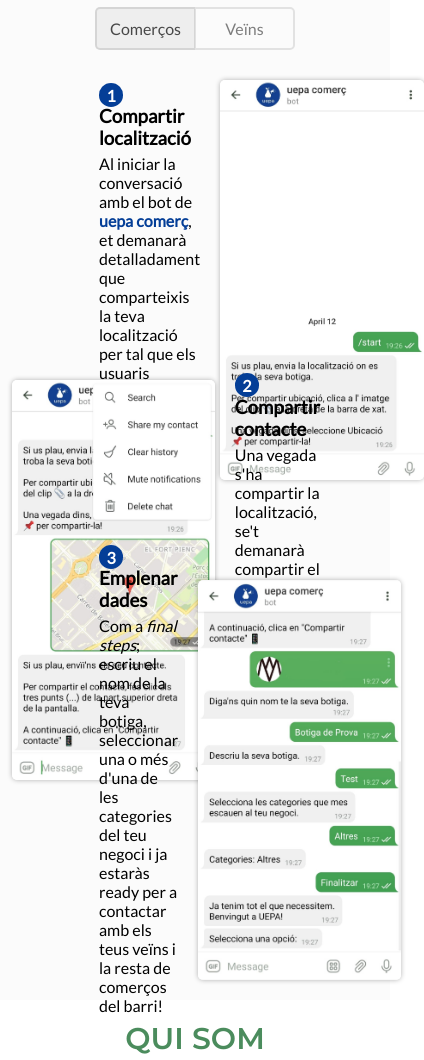
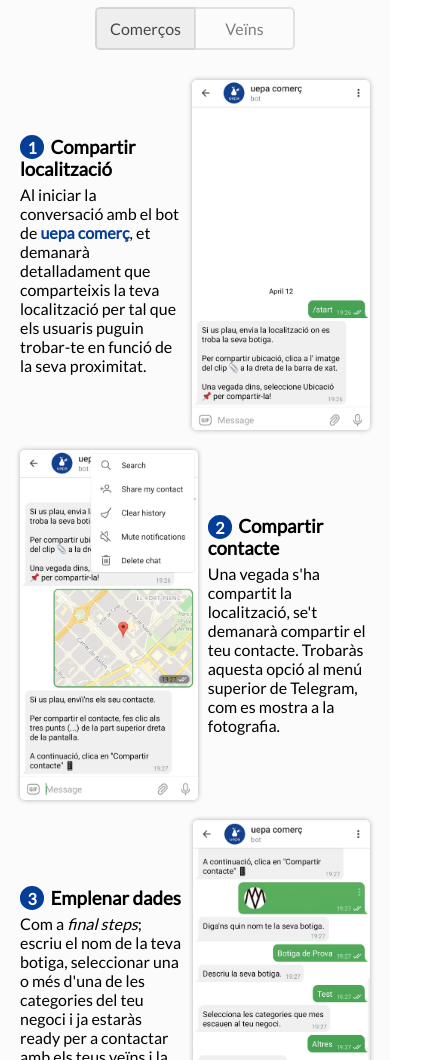
Before and after one commit to martihomssoler/uepa, a plain HTML site: page index.html in a window 390 px wide. Shown: the part 1183-2243 px from the top of the page, 424 px wide, since content can reach past the window. Drawn offline with Linux system fonts and the light colour scheme.

Commit message:
Com Funciona mobile version done

```diff
--- a/index.html
+++ b/index.html
@@ -128,12 +128,12 @@
                         <img src="./public/img/steps/shop-step1.jpeg" alt="" class="step__img">
                     </li>
                     <li class="section-shops__step section-shops__step-2">
-                        <div class="step__guide">
+                        <div class="step__guide step__guide-2">
                             <h3 class="step__title">
                                 <span class="step__index step__index-shops">2</span> Compartir contacte
                             </h3>
                             <p class="step__text">
-                                Una vegada s'ha compartir la localització, se't demanarà compartir el teu contacte.
+                                Una vegada s'ha compartit la localització, se't demanarà compartir el teu contacte.
                                 Trobaràs aquesta opció al menú superior de Telegram, com es mostra a la fotografia.
                             </p>
                         </div>
@@ -170,7 +170,7 @@
                         <img src="./public/img/steps/client-step1.jpeg" alt="" class="step__img">
                     </li>
                     <li class="section-clients__step section-clients__step-2">
-                        <div class="step__guide">
+                        <div class="step__guide step__guide-2">
                             <h3 class="step__title">
                                 <span class="step__index step__index-clients">2</span> Explorar el teu barri
                             </h3>
--- a/styles/index.css
+++ b/styles/index.css
@@ -559,6 +559,32 @@
         transition: max-height .2s ease-out
     }
 
+    /* How */
+    .how {
+        padding: 0 2rem;
+    }
+
+    .section-shops__steps, .section-clients__steps {
+        display: flex;
+        flex-direction: column;
+    }
+
+    .section-shops__step, .section-clients__step {
+        margin-bottom: 2rem;
+    }
+
+    .step__guide {
+        padding: 0 1rem 0 0;
+    }
+
+    .step__guide-2 {
+        padding: 0 0 0 1rem;
+    }
+
+    .step__img {
+        height: 350px;
+    }
+
     /* Us */
     .us {
         padding: 2rem;
```
